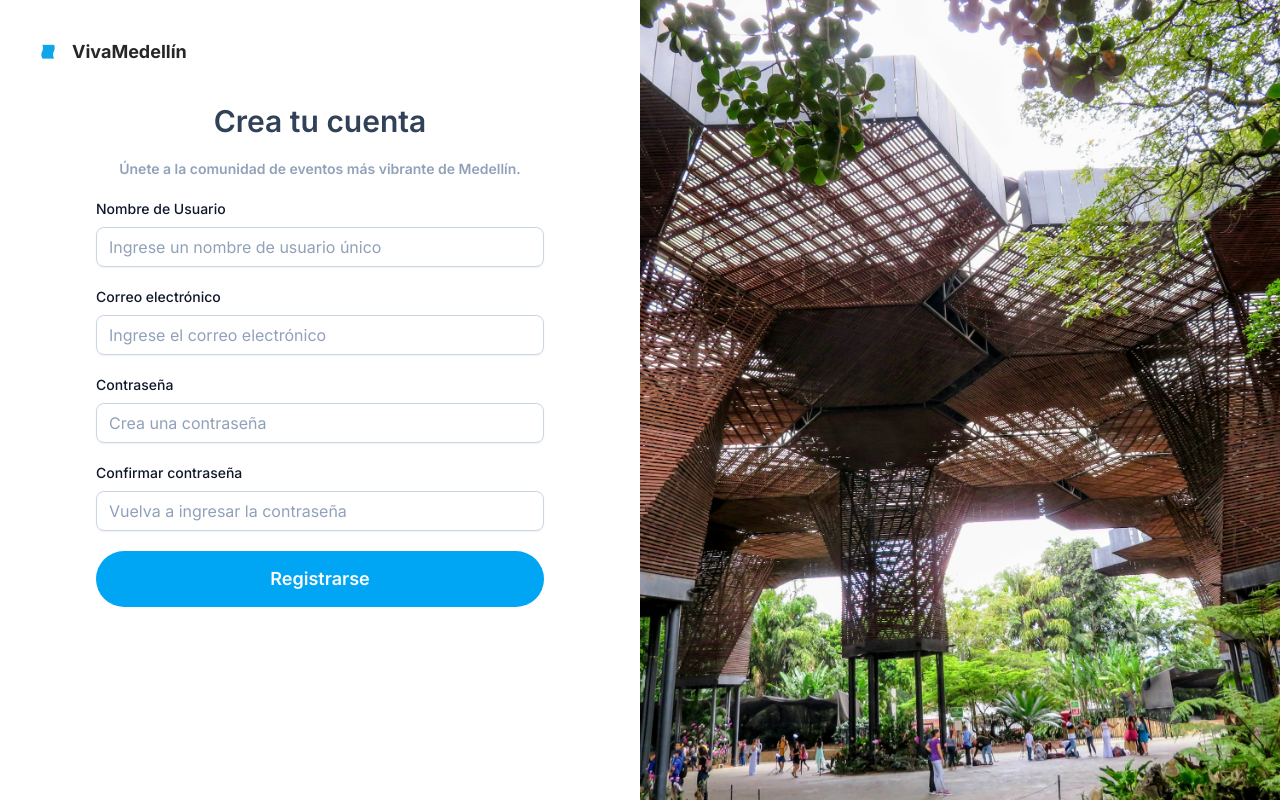
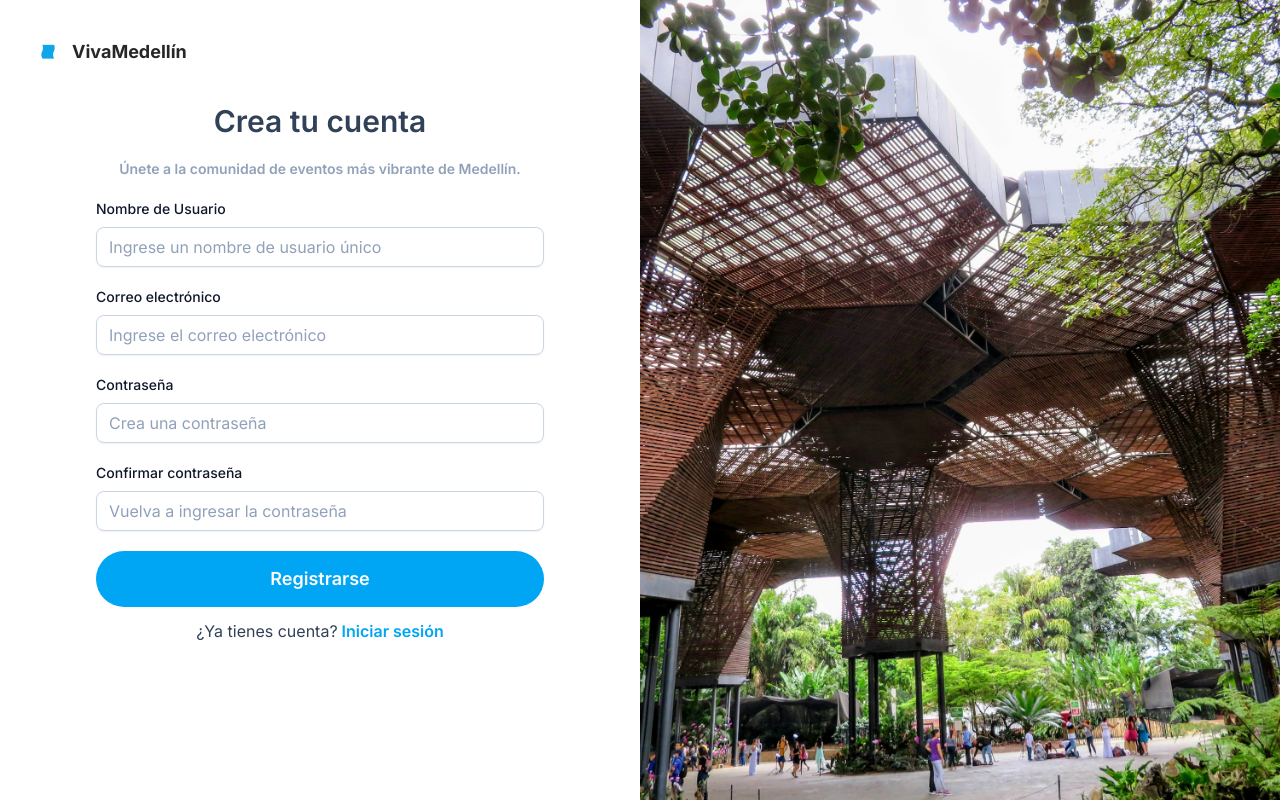
Before and after one commit to Code-factory-20252/vivaMedellin-frontend, a Next.js app: page /auth/register in a window 1280 px wide. Built offline with nearby package versions, Linux system fonts and the light colour scheme.

Commit message:
add bottom text to registerForm

```diff
--- a/src/app/auth/register/register-form.tsx
+++ b/src/app/auth/register/register-form.tsx
@@ -91,6 +91,9 @@ export default function RegisterForm() {
         )}
       />
       <CustomButton type="submit">Registrarse</CustomButton>
+      <p className="self-center leading-2 text-slate-700">
+        ¿Ya tienes cuenta?<span className="font-semibold text-sky-500"> Iniciar sesión</span>
+      </p>
     </form>
   </Form>
 }
```
